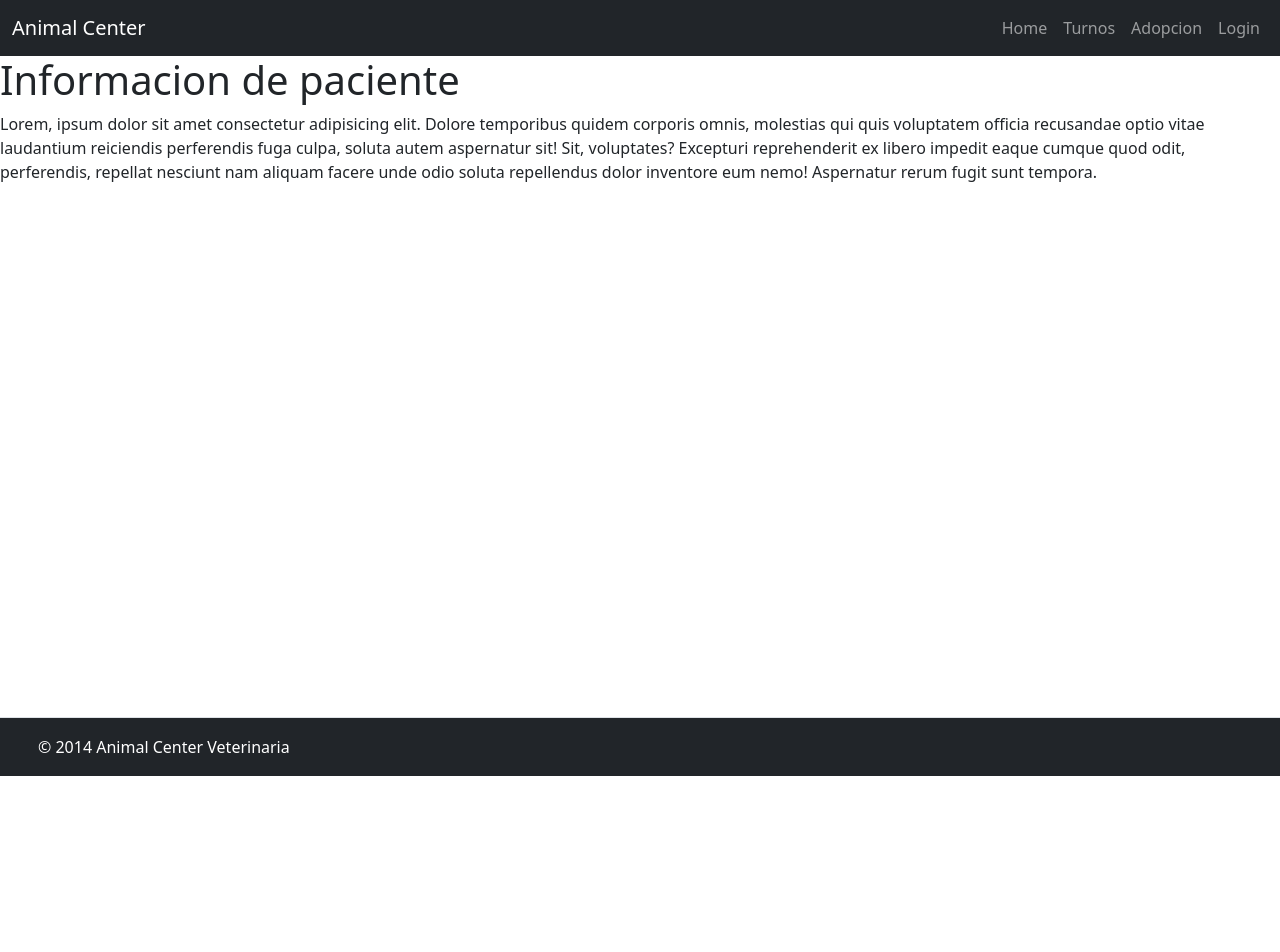
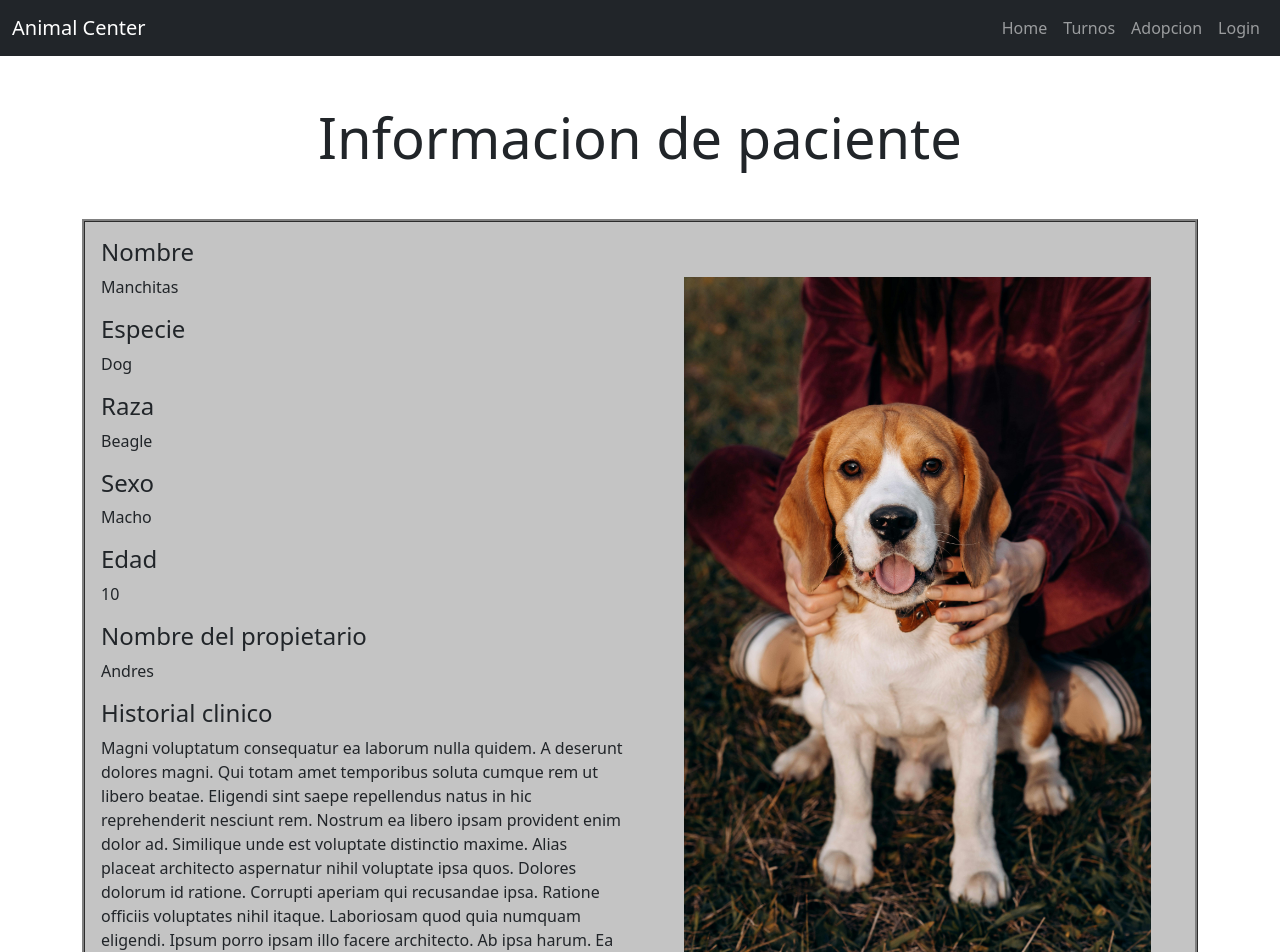
Before and after one commit to aylenlee/PNT2---Trabajo-Practico-Final---Veterinaria, a Vue app in the folder vue-prueba/: page /dashboard in a window 1280 px wide. Shown: the top 952 px of the page. Before the commit the page ends 800 px from the top, so only its background shows below. Built offline with nearby package versions, Linux system fonts and the light colour scheme.

Commit message:
cambios de dashboard

```diff
--- a/vue-prueba/src/components/Dashboard.vue
+++ /dev/null
@@ -1,5 +0,0 @@
-<template>
-   <h1>Informacion de paciente</h1>
-   <p>Lorem, ipsum dolor sit amet consectetur adipisicing elit. Dolore temporibus quidem corporis omnis, molestias qui quis voluptatem officia recusandae optio vitae laudantium reiciendis perferendis fuga culpa, soluta autem aspernatur sit!
-   Sit, voluptates? Excepturi reprehenderit ex libero impedit eaque cumque quod odit, perferendis, repellat nesciunt nam aliquam facere unde odio soluta repellendus dolor inventore eum nemo! Aspernatur rerum fugit sunt tempora.</p>
-</template>
--- a/vue-prueba/src/router.js
+++ b/vue-prueba/src/router.js
@@ -5,7 +5,7 @@ import Turnos from './views/TurnosView.vue';
 import Adopcion from './views/AdopcionView.vue';
 import AdminReport from './views/AdminReportView.vue';
 import Login from './components/Login.vue';
-import Dashboard from './components/Dashboard.vue';
+import Dashboard from './views/Dashboard.vue';
 import Logout from './components/Logout.vue';
 import EditPatient from './views/EditPatientView.vue'
 import DeletePatient from './views/DeletePatientView.vue'
--- a/vue-prueba/src/views/Dashboard.vue
+++ b/vue-prueba/src/views/Dashboard.vue
@@ -1,13 +1,56 @@
 <script setup>
-import Dashboard from '../components/Dashboard.vue';
 </script>
 
 <template>
-    <Dashboard />
+    <body class="container">
+        <div class="container mt-5">
+            <h1 class="display-4 text-center"><b>Informacion de paciente</b></h1>
+        </div>
+        <div id="info" class="container mt-5">
+            <div class="row">
+                <div class="col-md-6 p-3">
+                    <h4>Nombre</h4>
+                    <p>Manchitas</p>
+                    <h4>Especie</h4>
+                    <p>Dog</p>
+                    <h4>Raza</h4>
+                    <p>Beagle</p>
+                    <h4>Sexo</h4>
+                    <p>Macho</p>
+                    <h4>Edad</h4>
+                    <p>10</p>
+                    <h4>Nombre del propietario</h4>
+                    <p>Andres</p>
+                    <h4>Historial clinico</h4>
+                    <p>Magni voluptatum consequatur ea laborum nulla quidem. A deserunt dolores magni. Qui totam amet
+                        temporibus soluta cumque rem ut libero beatae. Eligendi sint saepe repellendus natus in hic
+                        reprehenderit nesciunt rem. Nostrum ea libero ipsam provident enim dolor ad. Similique unde est
+                        voluptate distinctio maxime. Alias placeat architecto aspernatur nihil voluptate ipsa quos.
+                        Dolores dolorum id ratione. Corrupti aperiam qui recusandae ipsa. Ratione officiis voluptates
+                        nihil itaque. Laboriosam quod quia numquam eligendi. Ipsum porro ipsam illo facere architecto.
+                        Ab ipsa harum. Ea eos odit perspiciatis ad iusto assumenda dignissimos nulla enim. Veritatis
+                        earum alias cum iusto eligendi autem nulla itaque.</p>
+                </div>
+                <div class="col-md-6 d-flex justify-content-center align-items-center p-3">
+                    <img src="../assets/imagenes/beagle.jpg" class="user-img" alt="">
+                </div>
+
+
+            </div>
+        </div>
+    </body>
 </template>
 
 
+<style scoped>
 
-<style>
+.user-img{
+    height: 700px;
+}
 
+#info{
+    background-color: rgb(196, 196, 196);
+    border-style: ridge;
+    border-color: grey;
+}
 </style>
```
Also changed, not shown: vue-prueba/src/assets/imagenes/beagle.jpg (added).
